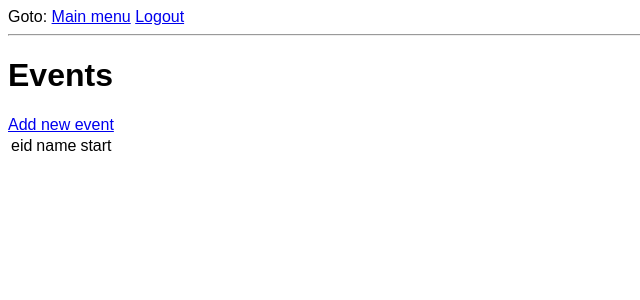
After one commit to smokedsalmonbagel/flaskTemplate, a Flask app: page /events in a window 1280 px wide. The commit adds this page. Shown: the top 300 px of the page, without its empty margins (0-640 px from the left). Run offline with Flask 2, Linux system fonts and the light colour scheme; the visitor is signed in with stand-in values (Sample User, id 1); data that the repository does not hold is empty.

Commit message:
april 2 updates

```diff
--- a/event.py
+++ b/event.py
@@ -8,6 +8,8 @@ class eventList(baseObject):
     def verifyNew(self,n=0):
         self.errorList = []
 
+        if len(self.data[n]['name']) == 0:
+            self.errorList.append("Name cannot be blank.")
 
         #Add if statements for validation of other fields
 
@@ -15,16 +17,3 @@ class eventList(baseObject):
             return False
         else:
             return True
-    def getUpcoming(self):
-        #SELECT * FROM `conlontj_events` WHERE EventStartDate > NOW() AND EventStartDate < NOW() + 5days
-        sql = 'SELECT * FROM `conlontj_events` WHERE EventStartDate > NOW() AND EventStartDate < NOW() + 5days;'
-        self.connect()
-        cur = self.conn.cursor(pymysql.cursors.DictCursor)
-        #print(sql)
-        #print(tokens)
-        cur.execute(sql,tokens)
-        self.data = []
-        n=0
-        for row in cur:
-            self.data.append(row)
-            n+=1
--- a/main.py
+++ b/main.py
@@ -2,7 +2,7 @@ from flask import Flask
 from flask import render_template
 from flask import request,session, redirect, url_for, escape,send_from_directory,make_response
 from customer import customerList
-#from event import eventList
+from event import eventList
 import pymysql,json,time
 
 from flask_session import Session  #serverside sessions
@@ -40,7 +40,7 @@ def login():
             return redirect('main')
         else:
             print('login failed')
-        return ''
+            return render_template('login.html', title='Login', msg='Incorrect login.')
     else:
         if 'msg' not in session.keys() or session['msg'] is None:
             m = 'Type your email and password to continue.'
@@ -48,7 +48,11 @@ def login():
             m = session['msg']
             session['msg'] = None
         return render_template('login.html', title='Login', msg=m)
-
+@app.route('/logout',methods = ['GET','POST'])
+def logout():
+    del session['user']
+    del session['active']
+    return render_template('login.html', title='Login', msg='Logged out.')
 @app.route('/nothing')
 def nothing():
     print('hi')
@@ -146,6 +150,80 @@ def savecustomer():
     #return ''
     return render_template('savedcustomer.html', title='Customer Saved',  customer=c.data[0])
 
+'''
+================================================================
+START EVENT PAGES:
+=================================================================
+'''
+
+@app.route('/events')
+def events():
+    if checkSession() == False:
+        return redirect('login')
+    e = eventList()
+    e.getAll()
+
+    #print(e.data)
+    #return ''
+    return render_template('event/events.html', title='Event List',  events=e.data)
+
+@app.route('/event')
+def event():
+    if checkSession() == False:
+        return redirect('login')
+    e = eventList()
+    if request.args.get(e.pk) is None:
+        return render_template('error.html', msg='No event id given.')
+
+    e.getById(request.args.get(e.pk))
+    if len(e.data) <= 0:
+        return render_template('error.html', msg='Event not found.')
+
+    print(e.data)
+    return render_template('event/event.html', title='Event ',  event=e.data[0])
+@app.route('/newevent',methods = ['GET', 'POST'])
+def newevent():
+    if checkSession() == False:
+        return redirect('login')
+    if request.form.get('name') is None:
+        e = eventList()
+        e.set('name','')
+        e.set('start','')
+        e.set('end','')
+        e.add()
+        return render_template('event/newevent.html', title='New Event',  event=e.data[0])
+    else:
+        e = eventList()
+        e.set('name',request.form.get('name'))
+        e.set('start',request.form.get('start'))
+        e.set('end',request.form.get('end'))
+        e.add()
+        if e.verifyNew():
+            e.insert()
+            print(e.data)
+            return render_template('event/savedevent.html', title='Event Saved',  event=e.data[0])
+        else:
+            return render_template('event/newevent.html', title='Event Not Saved',  event=e.data[0],msg=e.errorList)
+@app.route('/saveevent',methods = ['GET', 'POST'])
+def saveevent():
+    if checkSession() == False:
+        return redirect('login')
+    e = eventList()
+    e.set('eid',request.form.get('eid'))
+    e.set('name',request.form.get('name'))
+    e.set('start',request.form.get('start'))
+    e.set('end',request.form.get('end'))
+    e.add()
+    e.update()
+    #print(e.data)
+    #return ''
+    return render_template('event/savedevent.html', title='Event Saved',  event=e.data[0])
+
+'''
+================================================================
+END EVENT PAGES
+=================================================================
+'''
 
 @app.route('/main')
 def main():
@@ -158,7 +236,7 @@ def checkSession():
     if 'active' in session.keys():
         timeSinceAct = time.time() - session['active']
         print(timeSinceAct)
-        if timeSinceAct > 15:
+        if timeSinceAct > 500:
             session['msg'] = 'Your session has timed out.'
             return False
         else:
--- a/templates/base.html
+++ b/templates/base.html
@@ -8,7 +8,7 @@
 	  <link rel="stylesheet" type="text/css" href="static/style.css">
     </head>
     <body>
-        <div>Goto: <a href="/main">Main menu</a></div>
+        <div>Goto: <a href="/main">Main menu</a> <a href="/logout">Logout</a></div>
         <hr>
         {% block content %}{% endblock %}
     </body>
--- /dev/null
+++ b/templates/event/events.html
@@ -0,0 +1,20 @@
+{% extends "base.html" %}
+
+{% block content %}
+    <h1>Events</h1>
+		<a href="newevent">Add new event</a>
+		<table>
+		<tr>
+			<td>eid</td>
+			<td>name</td>
+			<td>start</td>
+		</tr>
+    {% for event in events %}
+		<tr>
+			<td><a href="event?eid={{ event.eid }}">{{ event.eid }}</a></td>
+			<td>{{ event.name }}</td>
+			<td>{{ event.start }}</td>
+		</tr>
+    {% endfor %}
+	</table>
+{% endblock %}
```
Also changed, not shown: templates/event/event.html (added, +23 -0 lines), templates/event/newevent.html (added, +29 -0 lines), templates/event/savedevent.html (added, +9 -0 lines), 1 other file.
